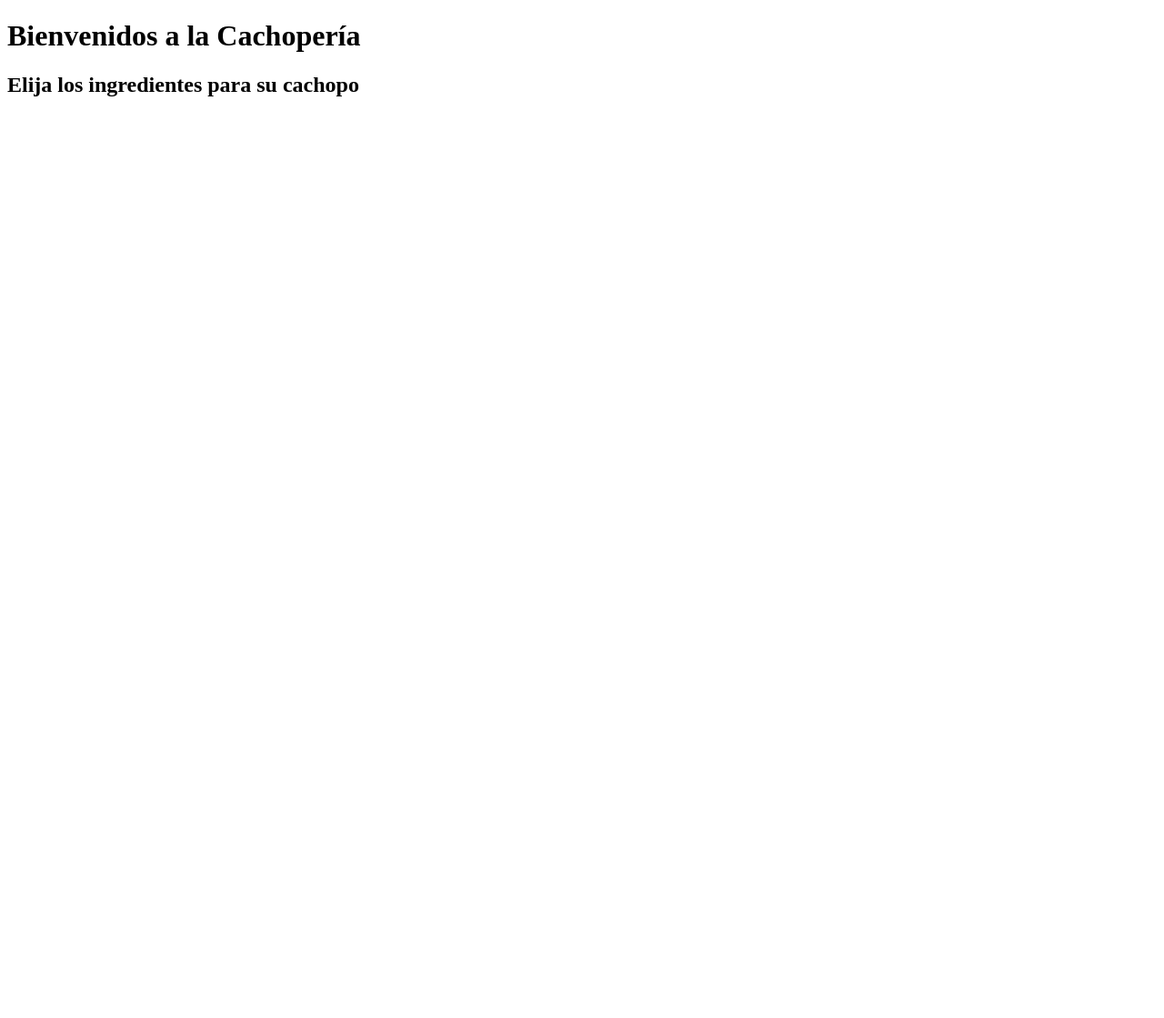
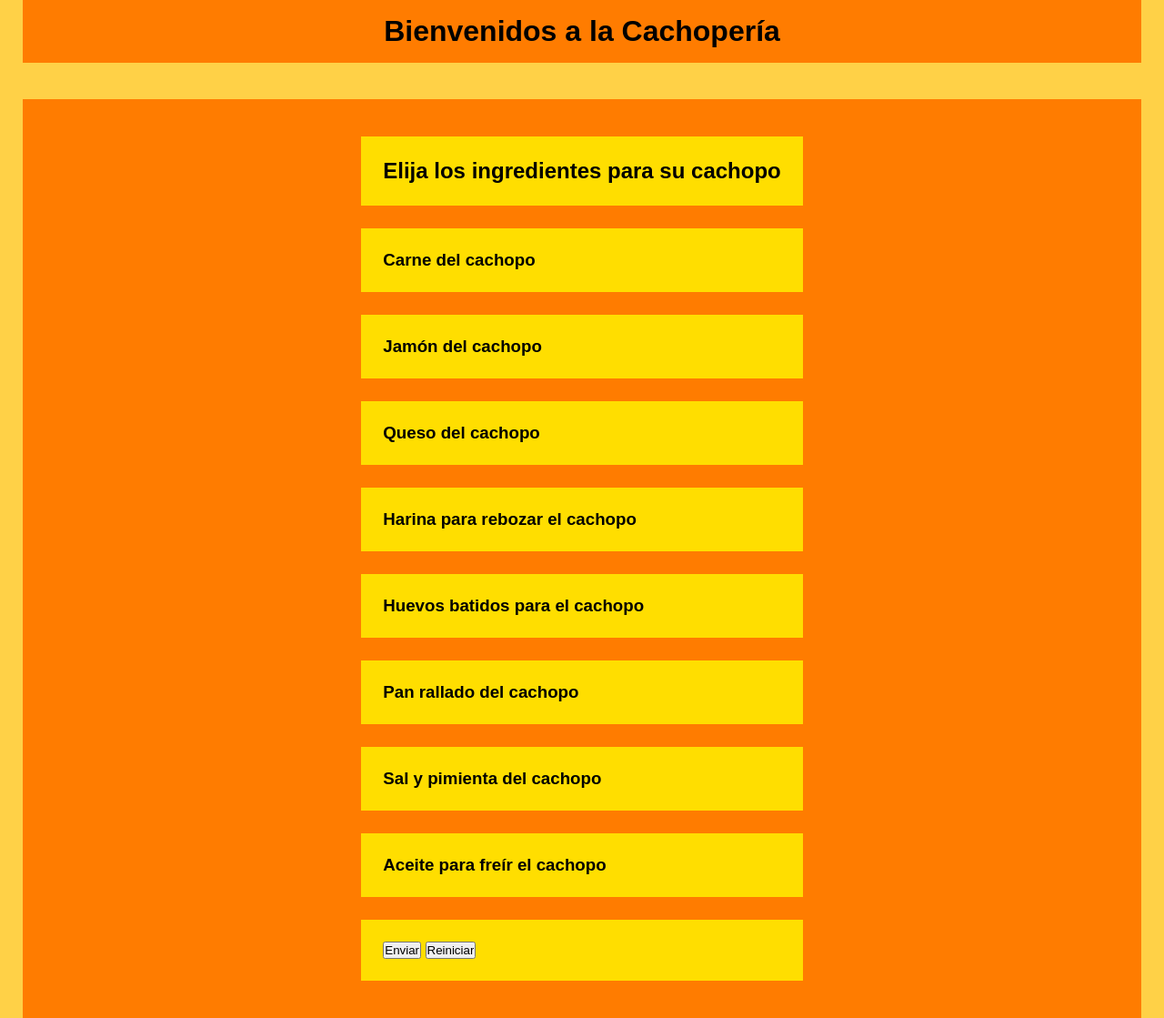
Before and after one commit to DavidLapi/Cachoperia, a plain HTML site: page index.html in a window 1280 px wide. Shown: the whole page at 91% size. Before the commit the page ends 800 px from the top, so only its background shows below. Drawn offline with Linux system fonts and the light colour scheme.

Commit message:
Desarrollo 16/07

```diff
--- a/index.html
+++ b/index.html
@@ -4,15 +4,54 @@
     <meta charset="UTF-8">
     <meta name="viewport" content="width=device-width, initial-scale=1.0">
     <title>Cachopería</title>
+    <link rel="stylesheet" href="./styles.css">
 </head>
 <body>
     <header>
         <h1>Bienvenidos a la Cachopería</h1>
     </header>
     <main>
-        <section>
-            <h2>Elija los ingredientes para su cachopo</h2>
-        </section>
+        <form action="#" method="post">
+            <section>
+                <h2>Elija los ingredientes para su cachopo</h2>
+            </section>
+            <section>
+                <h3>Carne del cachopo</h3>
+
+            </section>
+            <section>
+                <h3>Jamón del cachopo</h3>
+
+            </section>
+            <section>
+                <h3>Queso del cachopo</h3>
+
+            </section>
+            <section>
+                <h3>Harina para rebozar el cachopo</h3>
+
+            </section>
+            <section>
+                <h3>Huevos batidos para el cachopo</h3>
+
+            </section>
+            <section>
+                <h3>Pan rallado del cachopo</h3>
+
+            </section>
+            <section>
+                <h3>Sal y pimienta del cachopo</h3>
+
+            </section>
+            <section>
+                <h3>Aceite para freír el cachopo</h3>
+
+            </section>
+            <section>
+                <input type="submit" value="Enviar" />
+                <input type="reset" value="Reiniciar" />
+            </section>
+        </form>
     </main>
 </body>
 </html>
--- a/styles.css
+++ b/styles.css
@@ -0,0 +1,33 @@
+* {
+    padding: 0;
+    margin: 0;
+    box-sizing: border-box;
+}
+
+body {
+    font-family: sans-serif;
+    background-color: rgba(255, 201, 39, 0.85);
+}
+
+header {
+    background-color: rgb(255, 124, 0);
+    padding: 1rem;
+    margin: 0 25px;
+    display: flex;
+    justify-content: center;
+}
+
+main {
+    background-color: rgb(255, 124, 0);
+    padding: 1rem;
+    margin: 40px 25px;
+    display: flex;
+    flex-direction: column;
+    align-items: center;
+}
+
+section {
+    background-color: rgba(255, 255, 0, 0.75);
+    padding: 1.5rem;
+    margin: 25px 0;
+}
```
